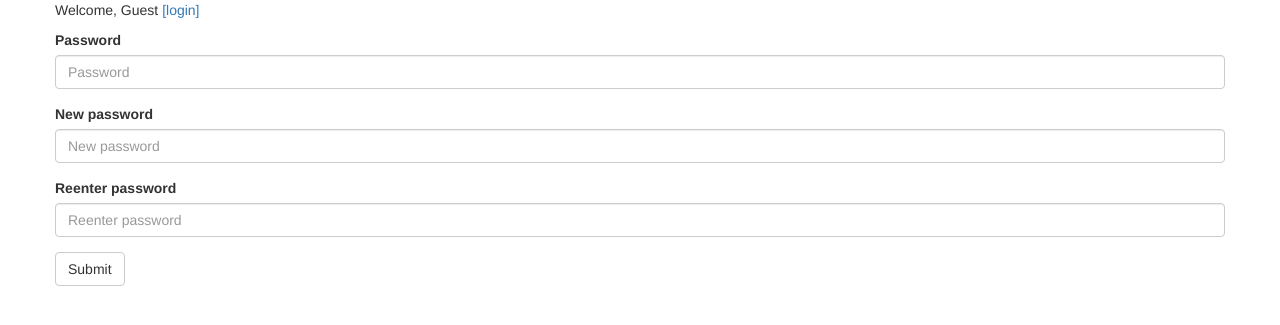
After one commit to lenapy/Bank_with_achievements, a Django app: template bank/templates/user/change_password.html in a window 1280 px wide. The commit adds this page. Shown: the top 325 px of the page. Run offline with Django 3.2, Linux system fonts and the light colour scheme; the template is opened without the code that fills it: values that come from a table or form of the project are taken from there, others are empty; parts of the project's set-up code (start-up, migrations or seed data) failed here and were passed over; some libraries are stand-ins or nearby versions.

Commit message:
logout and change password

```diff
--- a/bank/managers.py
+++ b/bank/managers.py
@@ -9,3 +9,8 @@ class UserManager(models.Manager):
         user = self.create(login=login, password=password_hash)
         user.save()
         return user.pk
+
+    def change_password(self, password):
+        password_hash = make_password(password, hasher='md5')
+        user = self.update(password=password_hash)
+        return user.pk
--- /dev/null
+++ b/bank/middlewares/auth.py
@@ -0,0 +1,16 @@
+from bank.models import Session
+
+
+class Auth:
+    def __init__(self, get_response):
+        self.get_response = get_response
+
+    def __call__(self, request):
+        try:
+            user_session = request.COOKIES['user-session']
+            session = Session.objects.filter(token=user_session).last()
+            print(session.user.login)
+        except KeyError:
+            pass
+        response = self.get_response(request)
+        return response
--- a/bank/settings.py
+++ b/bank/settings.py
@@ -52,7 +52,7 @@ MIDDLEWARE = [
     'django.contrib.auth.middleware.AuthenticationMiddleware',
     'django.contrib.messages.middleware.MessageMiddleware',
     'django.middleware.clickjacking.XFrameOptionsMiddleware',
-
+    'bank.middlewares.auth.Auth',
 ]
 
 ROOT_URLCONF = 'bank.urls'
--- a/bank/templates/base.html
+++ b/bank/templates/base.html
@@ -9,7 +9,14 @@
 <body>
 <div class="container">
   <div class="row">
+    {% if user.is_authenticated %}
+        <p>Welcome, {{ user.username }}  <a href="{% url 'user:logout' %}">[logout]</a></p>
+        <p>To change password <a href="{% url 'user:change_password' %}">[Change password ]</a></p>
+        {% else %}
+        <p>Welcome, Guest <a href="{% url 'user:login' %}">[login]</a></p>
 
+
+    {% endif %}
     {% block content %}
     {% endblock %}
 
--- /dev/null
+++ b/bank/templates/user/change_password.html
@@ -0,0 +1,20 @@
+{% extends "base.html" %}
+
+{% block content %}
+    <form method="post">
+      {% csrf_token %}
+        <div class="form-group">
+          <label for="password">Password</label>
+          <input class="form-control" id="password" name="password" placeholder="Password" value="{{ form.password.value }}">
+        </div>
+        <div class="form-group">
+          <label for="new_password">New password</label>
+          <input type="password" class="form-control" id="new_password" name="new_password" placeholder="New password" value="{{ form.new_password.value }}">
+        </div>
+        <div class="form-group">
+          <label for="reenter_password">Reenter password</label>
+          <input type="password" class="form-control" id="reenter_password" name="reenter_password" placeholder="Reenter password" value="{{ form.reenter_password.value }}">
+        </div>
+        <button type="submit" class="btn btn-default">Submit</button>
+    </form>
+{% endblock %}
--- a/bank/templates/user/login.html
+++ b/bank/templates/user/login.html
@@ -3,9 +3,8 @@
 {% block content %}
 
     {% if form.errors %}
-        {{ form.errors }}}
+        <p>Your username and password didn't match. Please try again.</p>
     {% endif %}
-
     <form action="" method="post">
          {% csrf_token %}
 
--- a/bank/user/forms.py
+++ b/bank/user/forms.py
@@ -22,7 +22,25 @@ class LoginForm(forms.Form):
         cleaned_data = super().clean()
         login = cleaned_data['login']
         password = cleaned_data['password']
-        user = User.objects.filter(login=login).first()
-        if not (user and check_password(password, user.password)):
+        self.user = User.objects.filter(login=login).first()
+        if not (self.user and check_password(password, self.user.password)):
             raise forms.ValidationError('Incorrect login or password')
         return login
+
+
+class PasswordChangeForm(forms.Form):
+    login = forms.CharField(max_length=50, initial='')
+    password = forms.CharField(min_length=6, initial='')
+    new_password = forms.CharField(min_length=6, initial='')
+    reenter_password = forms.CharField(min_length=6, initial='')
+
+    def clean(self):
+        cleaned_data = super().clean()
+        login = cleaned_data['login']
+        password = cleaned_data['password']
+        new_password = cleaned_data['new_password']
+        reenter_password = cleaned_data['reenter_password']
+        self.user = User.objects.filter(login=login).first()
+        if self.user and new_password != reenter_password or new_password == password:
+            raise forms.ValidationError('Incorrect password')
+        return new_password
--- a/bank/user/urls.py
+++ b/bank/user/urls.py
@@ -6,6 +6,8 @@ urlpatterns = [
 
     url(r'^registration/$', views.registration, name='registration'),
     url(r'^login/$', views.login, name='login'),
+    url(r'^logout/$', views.logout, name='logout'),
     url(r'^success_registration/$', views.success_registration, name='success_registration'),
+    url(r'^change_password/$', views.change_password, name='change_password'),
 
 ]
```
Also changed, not shown: bank/models.py (+10 -0 lines), bank/templates/user/logout.html (added, +7 -0 lines), bank/user/views.py (+42 -5 lines), bank/middlewares/__init__.py (added).
